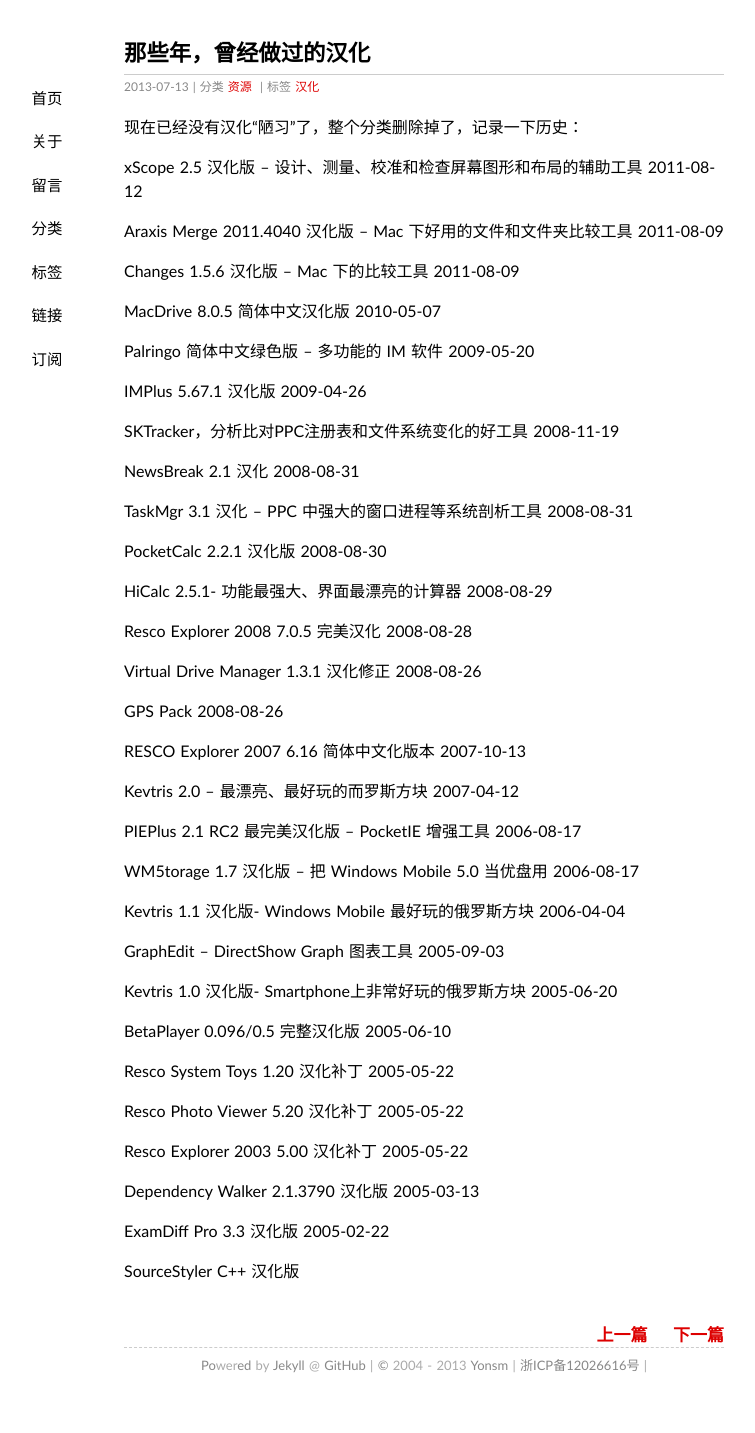
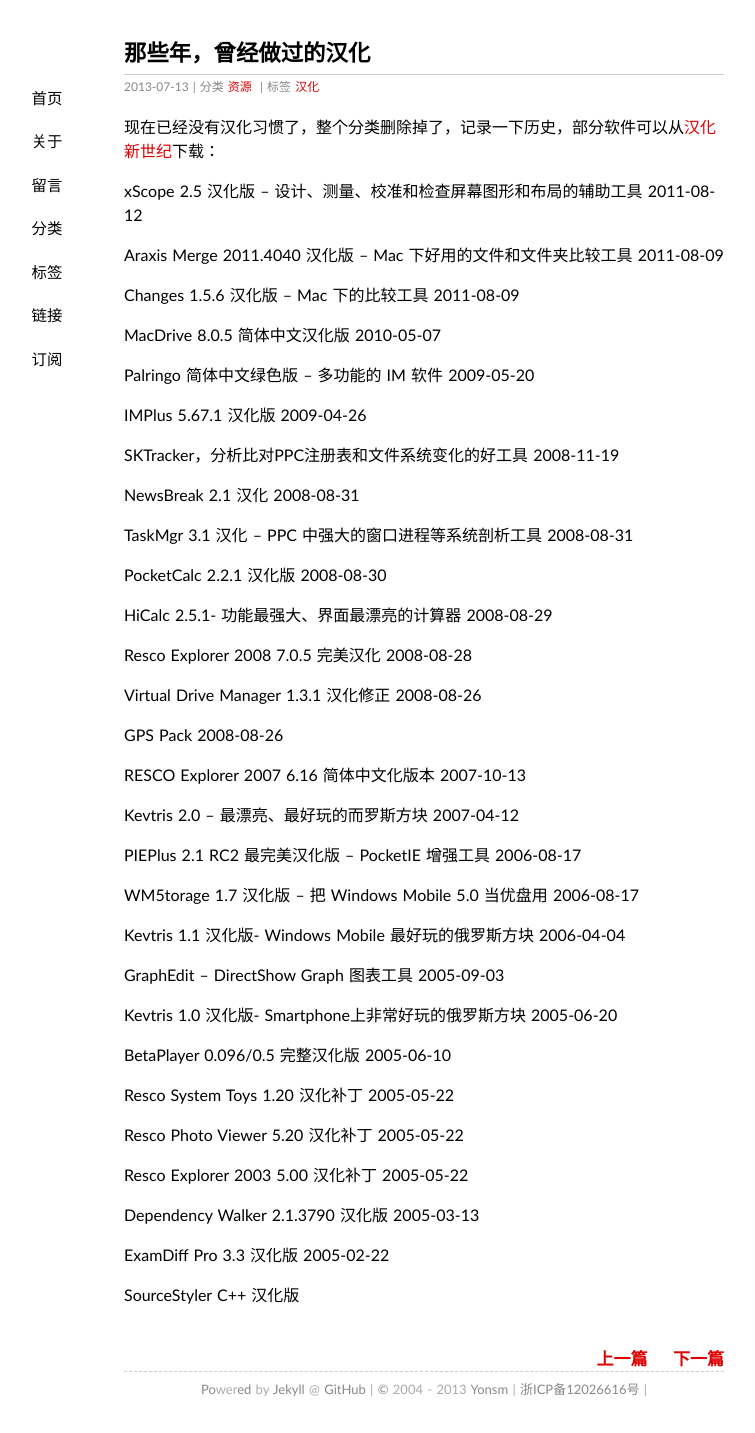
Before and after one commit to Yonsm/Yonsm.github.io, a Jekyll site: the page built from _posts/2013-07-13-hanzify.md, in a window 1280 px wide. Shown: the whole page, without its empty margins (216-971 px from the left). Built offline with Jekyll 4.4.1, drawn with Linux system fonts in a browser that asks for light colours; some web fonts are replaced; Markdown is read by kramdown in place of the engine named in the settings; comment, search, counter and statistics services are not loaded; before the commit the page ends 1409 px from its top, so only the background shows below that.

Commit message:
更新文章

```diff
--- a/_posts/2013-07-13-hanzify.md
+++ b/_posts/2013-07-13-hanzify.md
@@ -2,12 +2,11 @@
 date: 2013-07-13 19:43:57+00:00
 layout: post
 title: 那些年，曾经做过的汉化
-thread: 2034
 categories: 资源
 tags: 汉化
 ---
-
-现在已经没有汉化“陋习”了，整个分类删除掉了，记录一下历史：
+现在已经没有汉化习惯了，整个分类删除掉了，记录一下历史，部分软件可以从[汉化新世纪](http://teach.hanzify.org/author/2520.html
+)下载：
 
 xScope 2.5 汉化版 – 设计、测量、校准和检查屏幕图形和布局的辅助工具
 2011-08-12
```
